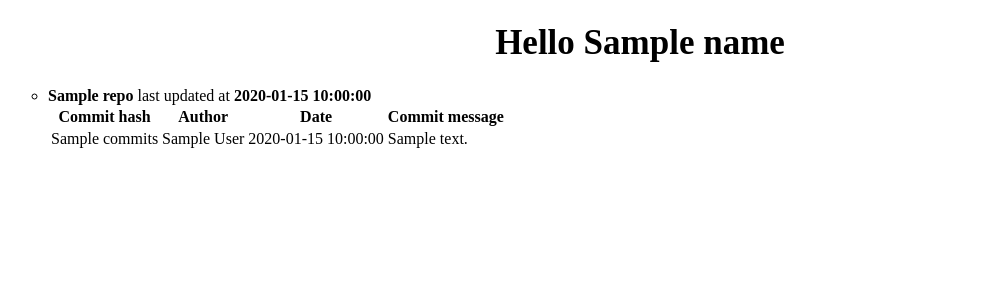
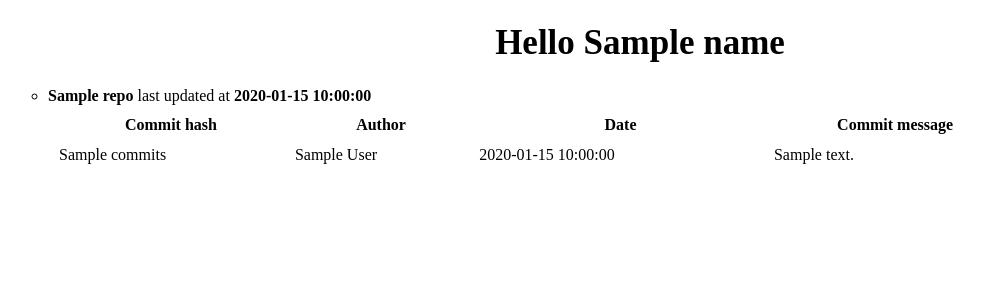
Before and after one commit to yf724/SSE-Lab2, a Flask app: template src/templates/githubUsername.html in a window 1280 px wide. Shown: the top 300 px of the page, without its empty margins (0-985 px from the left). Run offline with Flask 3, Linux system fonts and the light colour scheme; the template is opened without the code that fills it: most values are stand-ins (such as "Sample title", 1, 10 or a date in 2020).

Commit message:
Modified table

```diff
--- a/src/templates/githubUsername.html
+++ b/src/templates/githubUsername.html
@@ -14,7 +14,7 @@
 				<strong>{{repo.repo}}</strong> last updated at <strong>{{repo.time}}</strong>
 				</li>
 
-				<table class="table">
+				<table class="table", style="width: 80%; border-spacing: 10px;">
 					<thead>
 					  <tr>
 						<th scope="col">Commit hash</th>
--- /dev/null
+++ b/src/templates/style.css
@@ -0,0 +1,3 @@
+table {
+    width: 80%;
+}
```
